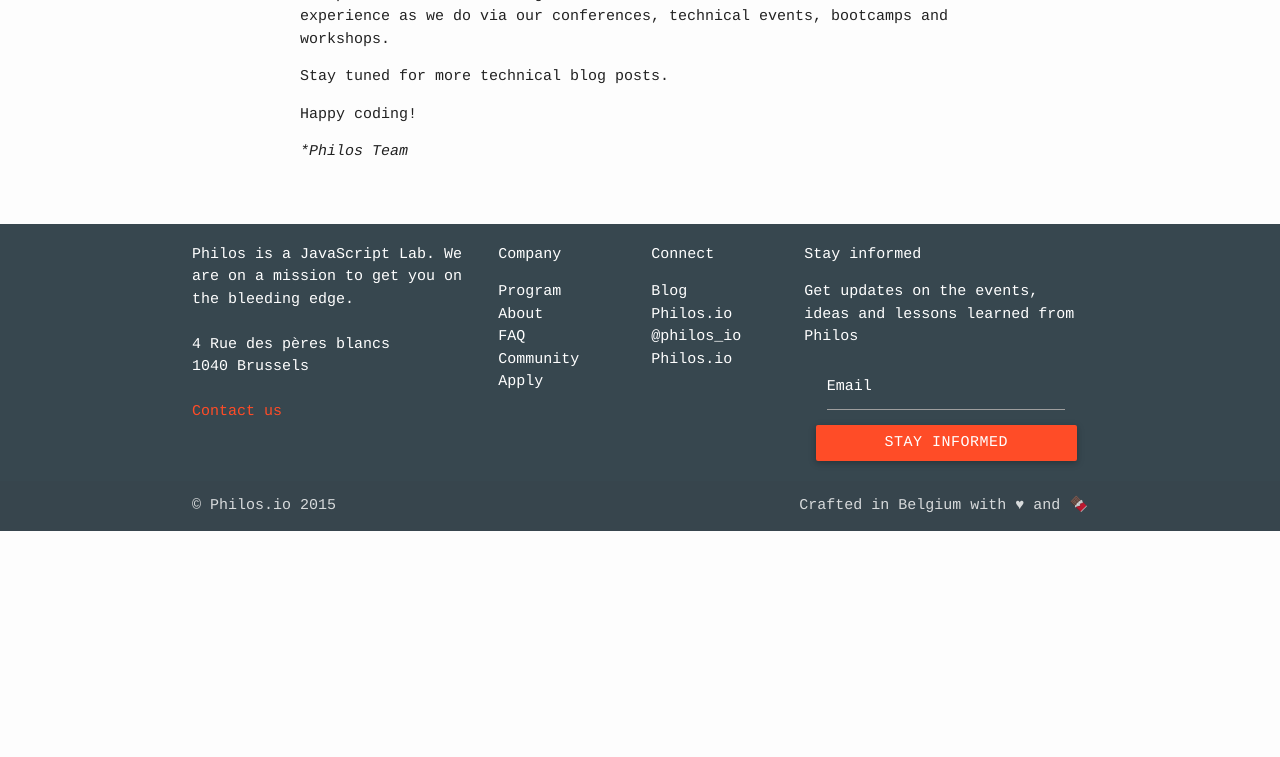
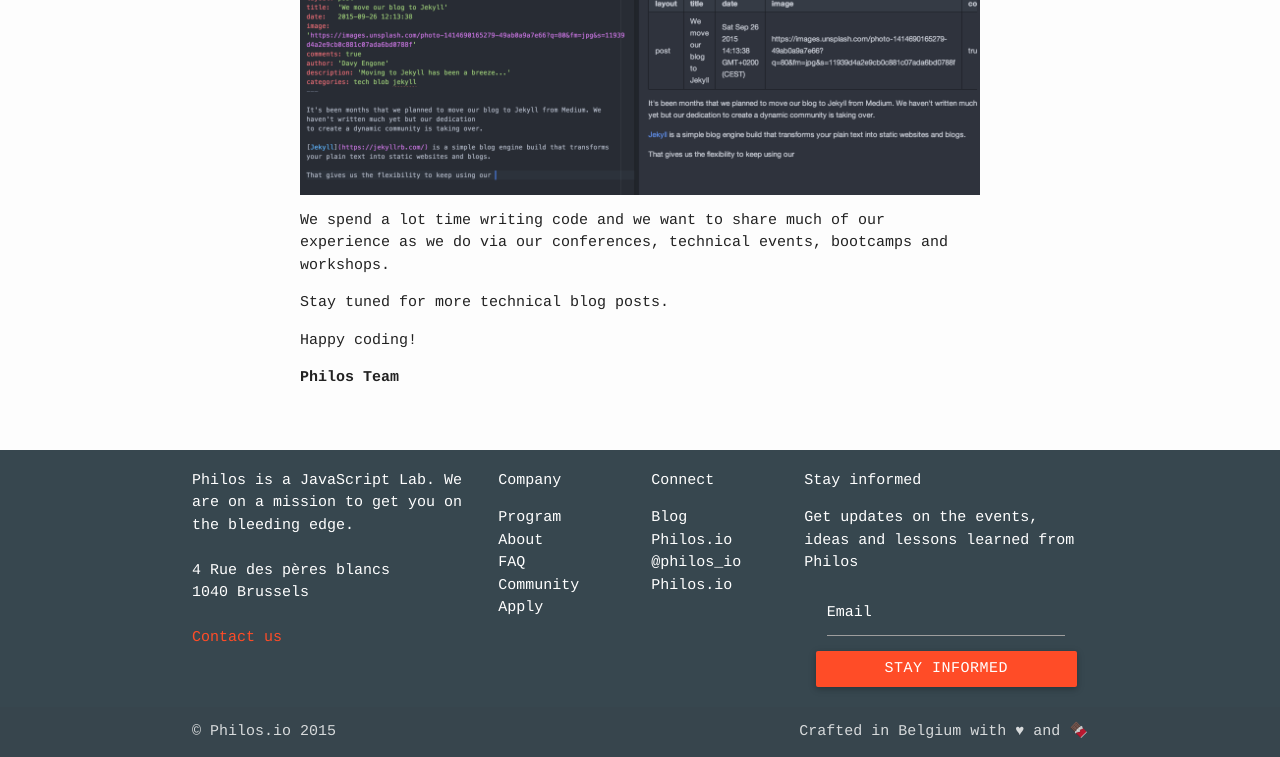
Before and after one commit to Philos-io/blog.philos.io, a Jekyll site: the page built from _posts/2015-09-24-Philos-blog-is-live.markdown, in a window 1280 px wide, cut to the strip 658-1415 px from the top of the page. Built offline with Jekyll 4.4.1, drawn with Linux system fonts in a browser that asks for light colours; comment, search, counter and statistics services are not loaded; before the commit the page ends 1189 px from its top, so only the background shows below that; some of the changed text lies outside the part shown.

Commit message:
added image to post: philos blog is live

```diff
--- a/_posts/2015-06-21-4-principles-to-engage-your-audience-and-accelerate-the-learning-process.markdown
+++ b/_posts/2015-06-21-4-principles-to-engage-your-audience-and-accelerate-the-learning-process.markdown
@@ -60,4 +60,4 @@
 
 Happy coding!
 
-**Philos Team*
+**Philos Team**
--- a/_posts/2015-09-24-Philos-blog-is-live.markdown
+++ b/_posts/2015-09-24-Philos-blog-is-live.markdown
@@ -15,7 +15,9 @@
 [Jekyll](https://jekyllrb.com/) is a simple blog engine build that transforms your plain text into static websites and blogs.
 
 That gives us the flexibility to keep using tools like [atom](http://atom.io) to
-write our blog posts. [atom](http://atom.io) has a nice Markdown preview of our posts.
+write our blog posts. [atom](http://atom.io) has a nice Markdown **live preview**.
+
+![Alt text](/images/blog/markdown-live-preview.png)
 
 We spend a lot time writing code and we want to share much of our experience as we do via our conferences, technical events, bootcamps and workshops.
 
@@ -23,4 +25,4 @@
 
 Happy coding!
 
-**Philos Team*
+**Philos Team**
```
Also changed, not shown: images/blog/markdown-live-preview.png (added), 1 other file.
